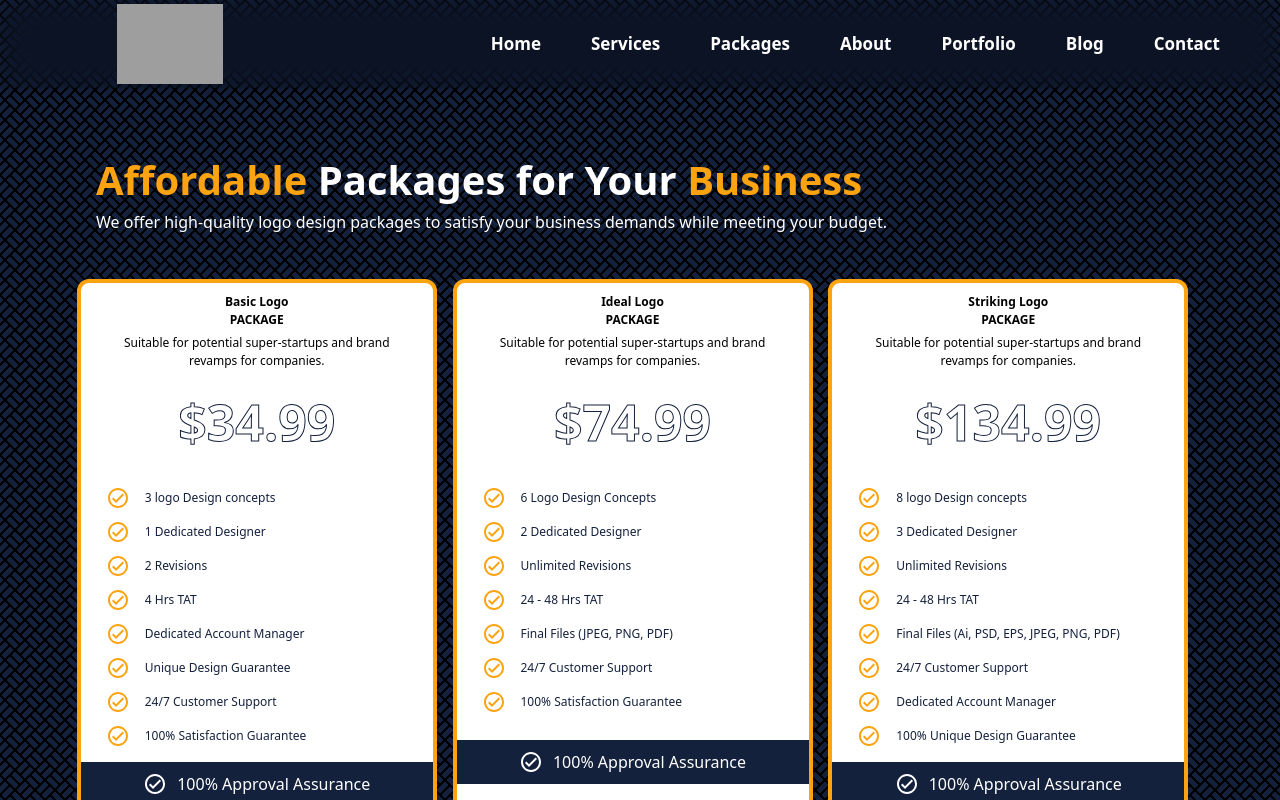
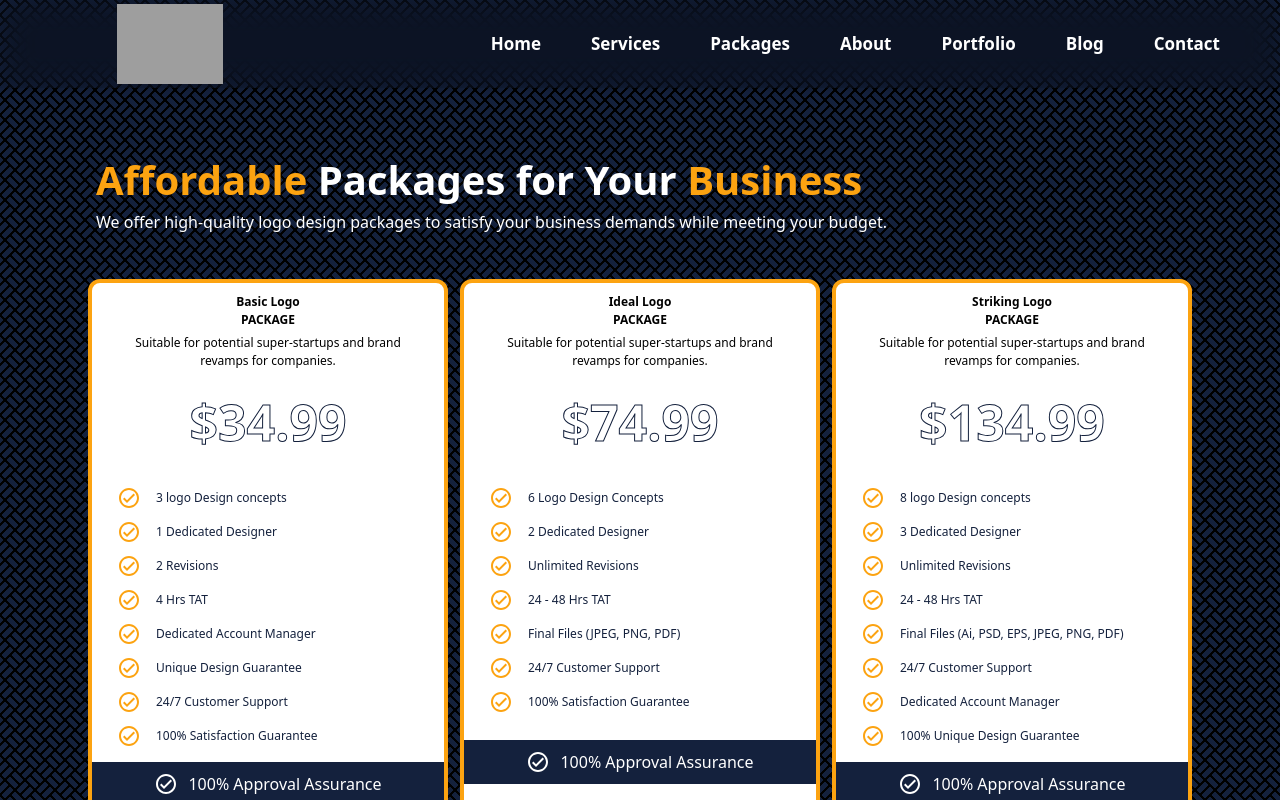
Before and after one commit to HasanCoder66/BRANDING-HOPES, a React (Vite) app in the folder Frontend/: page /services/logo in a window 1280 px wide. Shown: the top 800 px of the page. Built offline with nearby package versions, Linux system fonts and the light colour scheme; grey boxes are pictures that could not be loaded.

Commit message:
service card center

```diff
--- a/Frontend/src/Components/ServiceCard/ServiceCard.jsx
+++ b/Frontend/src/Components/ServiceCard/ServiceCard.jsx
@@ -13,7 +13,7 @@ const ServiceCard = ({ data }) => {
     // console.log(desc)
 
     return (
-        <div className='SCradContainer rounded-xl border-4 border-[#fca311] bg-white  max-w-[360px] mt-[15px] me-[15px] mb-[15px] hover:scale-[1.05] transition-all ease-in-out duration-300 '>
+        <div className='SCradContainer rounded-xl border-4 border-[#fca311] bg-white  max-w-[360px] mt-[15px] mb-[15px] hover:scale-[1.05] transition-all ease-in-out duration-300 '>
             <div className="SCardWrapper">
                 <div className="title text-center py-[10px] px-[20px]">
                     <div className='text-black text-[12px] font-bold'>{data?.title}</div>
```
